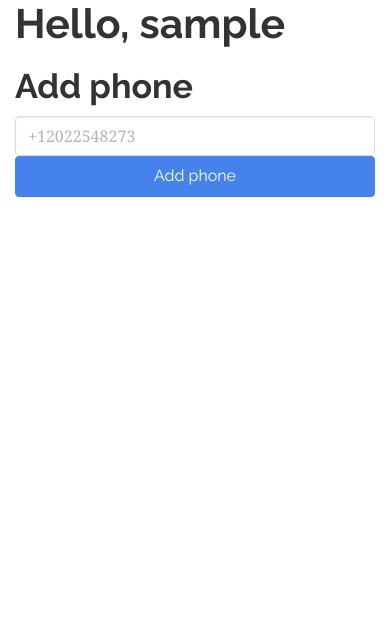
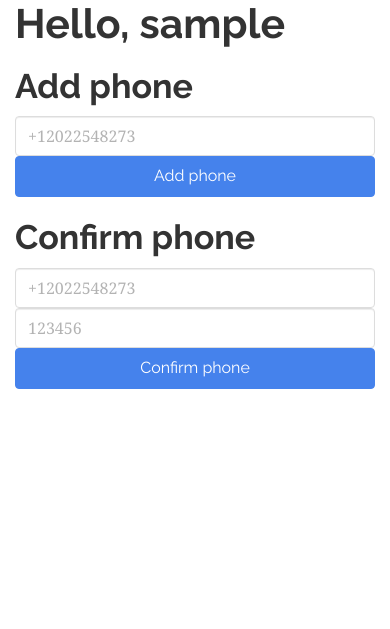
Before and after one commit to tjcsl/mhacksiv, a Flask app: page /account/ in a window 390 px wide. Shown: the part 175-804 px from the top of the page. Run offline with Flask 2, Linux system fonts and the light colour scheme; the visitor is signed in with stand-in values (Sample User, id 1).

Commit message:
CONFIRM PHONES

```diff
--- a/project/routes.py
+++ b/project/routes.py
@@ -17,6 +17,7 @@ add_url_routes((
     ('/account/', account.account_view),
     ('/account/alias/', account.aliases),
     ('/account/phones/add/', account.add_phone),
+    ('/account/phones/confirm/', account.confirm_phone),
     ('/login/', auth.login),
     ('/login/register/', auth.process_register),
     ('/login/login/', auth.process_login),
--- a/project/templates/account.html
+++ b/project/templates/account.html
@@ -12,4 +12,18 @@
         </div>
     </div>
 </form>
+<h2>Confirm phone</h2>
+<form action="/account/phones/confirm/" method="POST">
+    <div class="row row-fluid">
+        <div class="col-sm-5">
+            <input type="text" placeholder="+12022548273" name="phone" class="form-control" />
+        </div>
+        <div class="col-sm-4">
+            <input type="text" placeholder="123456" name="code" class="form-control" />
+        </div>
+        <div class="col-sm-3">
+            <input type="submit" value="Confirm phone" class="btn btn-primary btn-block" />
+        </div>
+    </div>
+</form>
 {% endblock %}
```
